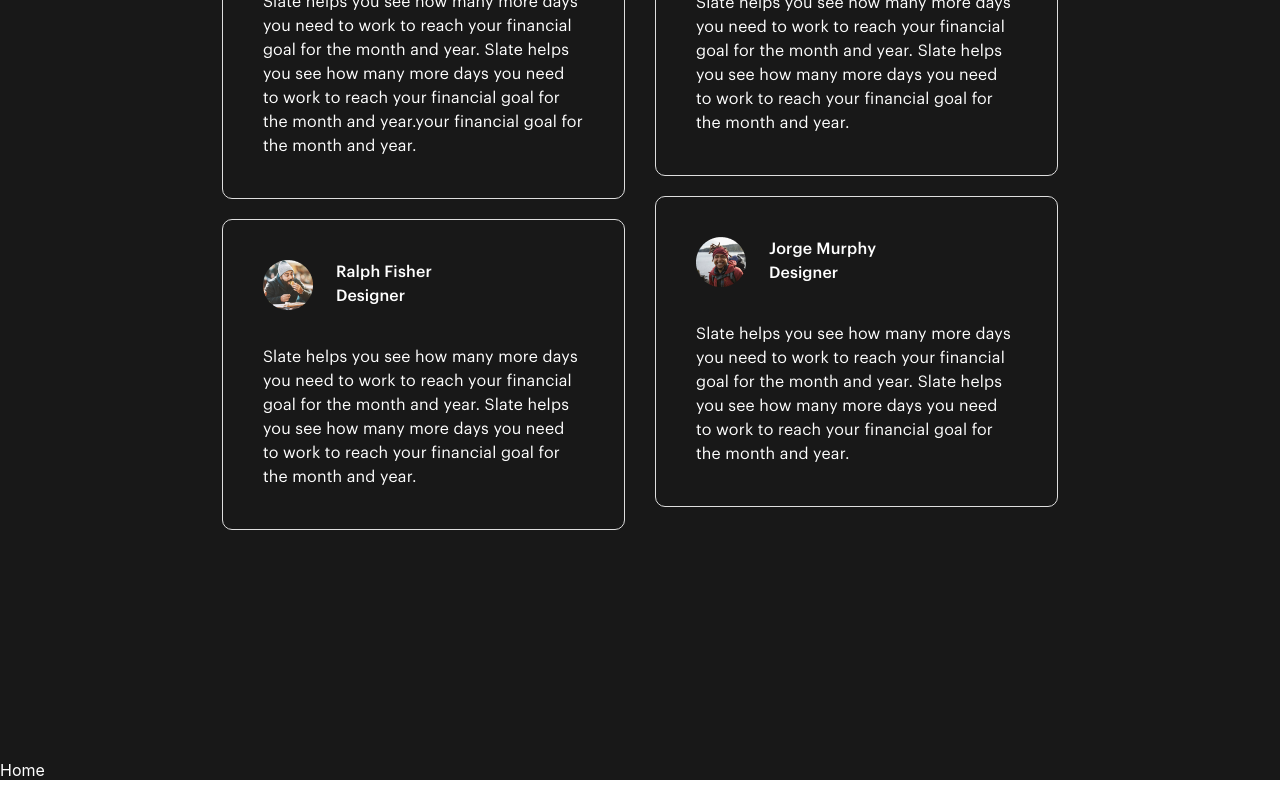
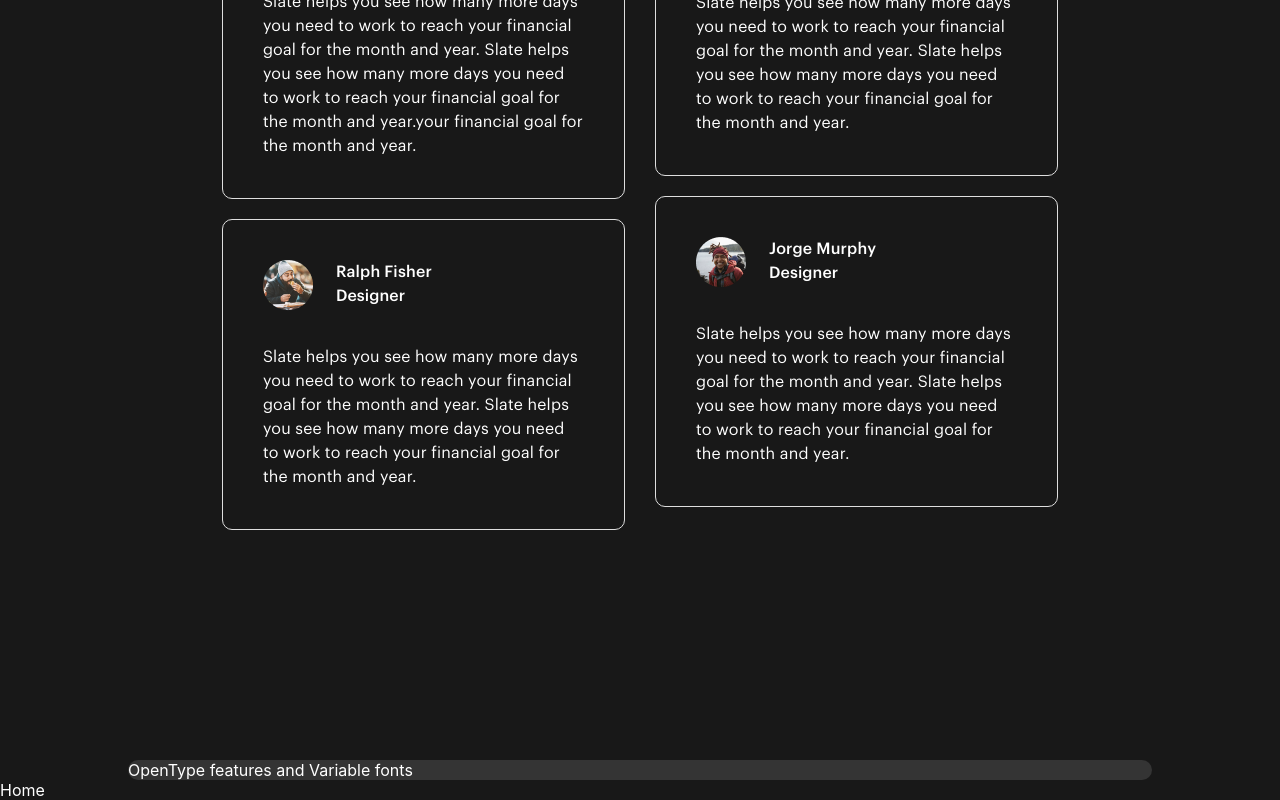
Before and after one commit to TheDa21crj/Landing-Page, a React (Create React App) app: page / in a window 1280 px wide. Shown: the part 5395-6195 px from the top of the page. Built offline with nearby package versions, Linux system fonts and the light colour scheme.

Commit message:
content added

```diff
--- a/src/Components/Cta.js
+++ b/src/Components/Cta.js
@@ -5,7 +5,9 @@ export default function Cta() {
   return (
     <div className="CtamDiv">
       <div className="CtaContentDiv">
-        <div></div>
+        <div>
+          <p className="ctaPTag">OpenType features and Variable fonts</p>
+        </div>
         <div></div>
       </div>
     </div>
```
